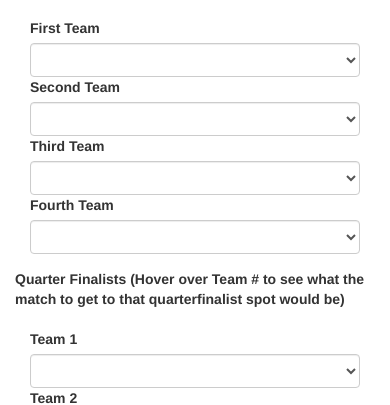
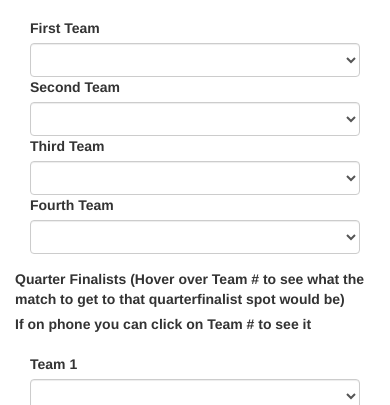
Before and after one commit to itorras13/Euro2016, a Flask app: page /submit in a window 390 px wide. Shown: the part 6095-6500 px from the top of the page. Run offline with Flask 2, Linux system fonts and the light colour scheme; some libraries are stand-ins or nearby versions.

Commit message:
help for phone users

```diff
--- a/templates/form.html
+++ b/templates/form.html
@@ -30,6 +30,7 @@
 
   <div class="form-group">
   <label class="control-label">Quarter Finalists (Hover over Team # to see what the match to get to that quarterfinalist spot would be)</label>
+  <label class="control-label">If on phone you can click on Team # to see it</label>
   </div>
 
   <div class="form-group">
```
